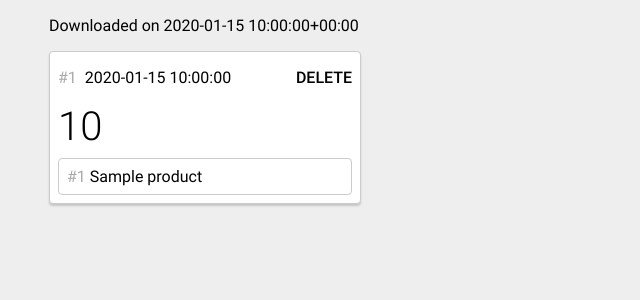
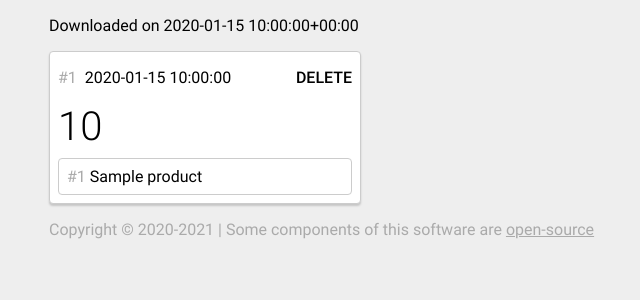
Before and after one commit to shinycore/kiosk, a Flask app: template kiosk/server/templates/browse.html.j2 in a window 1280 px wide. Shown: the top 300 px of the page, without its empty margins (115-755 px from the left). Run offline with Flask 2, Linux system fonts and the light colour scheme; the template is opened without the code that fills it: most values are stand-ins (such as "Sample title", 1, 10 or a date in 2020); parts of the project's set-up code (start-up, migrations or seed data) failed here and were passed over.

Commit message:
Add footer with basic copyright information

```diff
--- a/kiosk/server/templates/browse.html.j2
+++ b/kiosk/server/templates/browse.html.j2
@@ -7,7 +7,7 @@
     </style>
 </head>
 <body>
-    <p>Downloaded on {{ now.astimezone() }}</p>
+    <header>Downloaded on {{ now.astimezone() }}</header>
     <main>
         {% for entry in entries %}
             <section id="entry{{ entry.id }}">
@@ -24,6 +24,10 @@
             </section>
         {% endfor %}
     </main>
+    <footer>
+        Copyright &copy 2020-2021 &vert; Some components of this software are
+        <a href="https://github.com/shinycore/kiosk" target="_blank">open-source</a>
+    </footer>
 
     <script type="text/javascript">
         function del(idx) {
--- a/kiosk/server/templates/style.css.j2
+++ b/kiosk/server/templates/style.css.j2
@@ -45,9 +45,14 @@ button:hover {
     cursor: pointer;
 }
 
+footer, footer > a {
+    color: var(--accent);
+}
+
 main {
     column-gap: 8px;
     display: grid;
+    margin: 16px 0;
     row-gap: 8px;
 }
 
```
